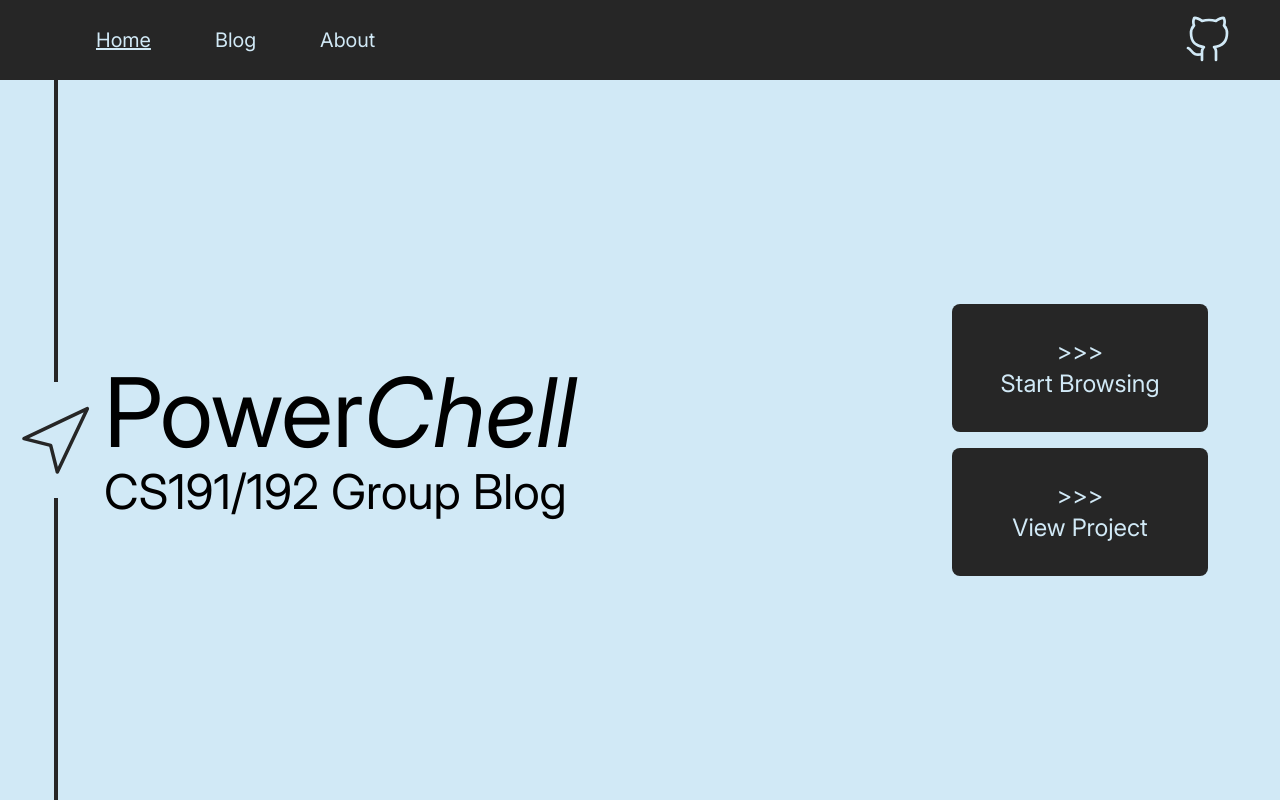
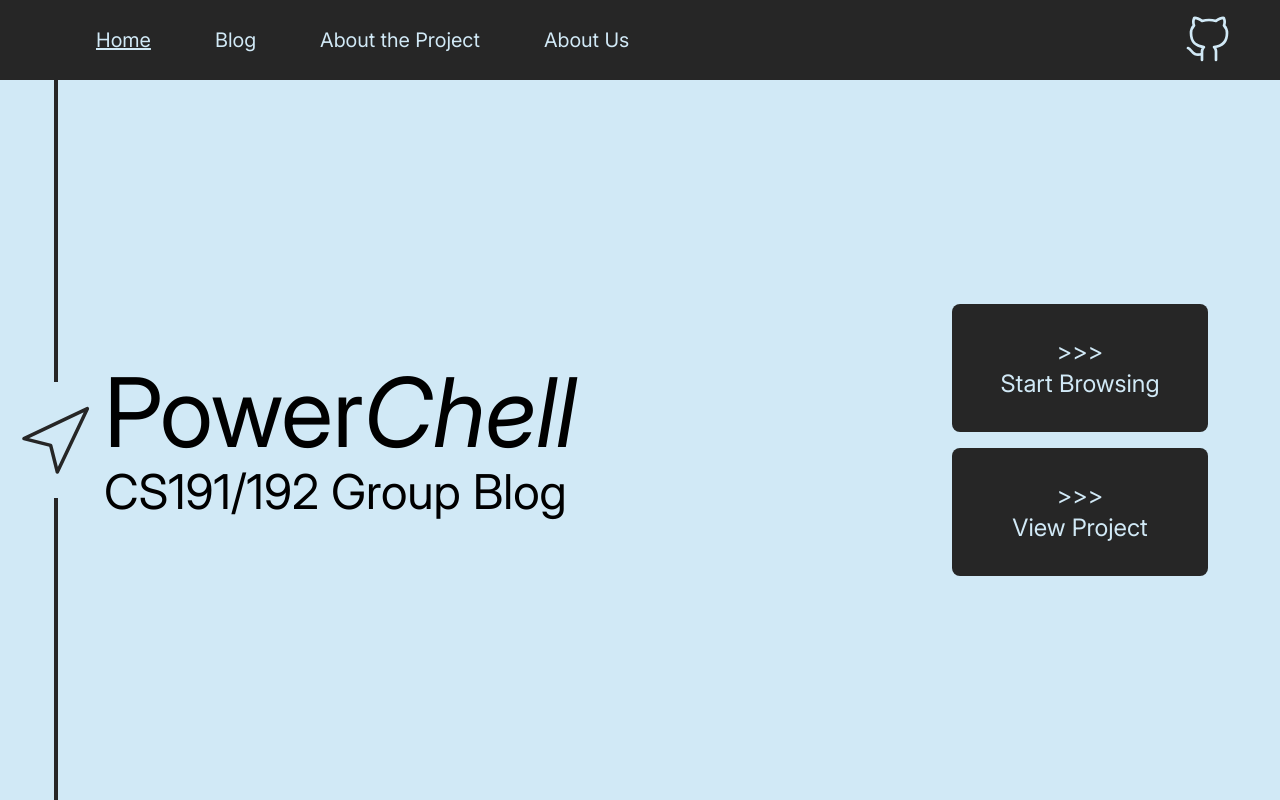
Before and after one commit to ehrelevant/portal-blog, a SvelteKit app: page / in a window 1280 px wide. Built offline with nearby package versions, Linux system fonts and the light colour scheme.

Commit message:
feat(NavBar): add "About Us" page to NavBar

```diff
--- a/src/routes/NavBar.svelte
+++ b/src/routes/NavBar.svelte
@@ -19,12 +19,13 @@
 </script>
 
 <nav
-	class="z-50 fixed top-0 w-full h-20 hidden sm:flex flex-row justify-between bg-black text-blue"
+	class="z-50 fixed top-0 w-full h-20 hidden md:flex flex-row justify-between bg-black text-blue"
 >
-	<ul class="h-full flex flex-row ml-16">
+	<ul class="h-full flex flex-row lg:ml-16">
 		<li class="h-full"><NavBtn href="/">Home</NavBtn></li>
 		<li class="h-full"><NavBtn href="/blog">Blog</NavBtn></li>
-		<li class="h-full"><NavBtn href="/about">About</NavBtn></li>
+		<li class="h-full"><NavBtn href="/about">About the Project</NavBtn></li>
+		<li class="h-full"><NavBtn href="/team">About Us</NavBtn></li>
 	</ul>
 	<div class="h-full flex flex-row mr-8">
 		<a
@@ -36,7 +37,7 @@
 	</div>
 </nav>
 
-<nav class="block sm:hidden">
+<nav class="block md:hidden">
 	{#if isMenuOpen}
 		<div class="z-50 fixed w-full h-screen bg-black/60" transition:fade={{ duration: 100 }}>
 			<div
@@ -55,7 +56,10 @@
 						<MobileNavBtn href="/blog">Blog</MobileNavBtn>
 					</li>
 					<li transition:fly={{ delay: 50, duration: 100, y: -500, easing: quadInOut }}>
-						<MobileNavBtn href="/about">About</MobileNavBtn>
+						<MobileNavBtn href="/about">About the Project</MobileNavBtn>
+					</li>
+					<li transition:fly={{ delay: 25, duration: 100, y: -500, easing: quadInOut }}>
+						<MobileNavBtn href="/team">About Us</MobileNavBtn>
 					</li>
 				</ul>
 			</div>
```
